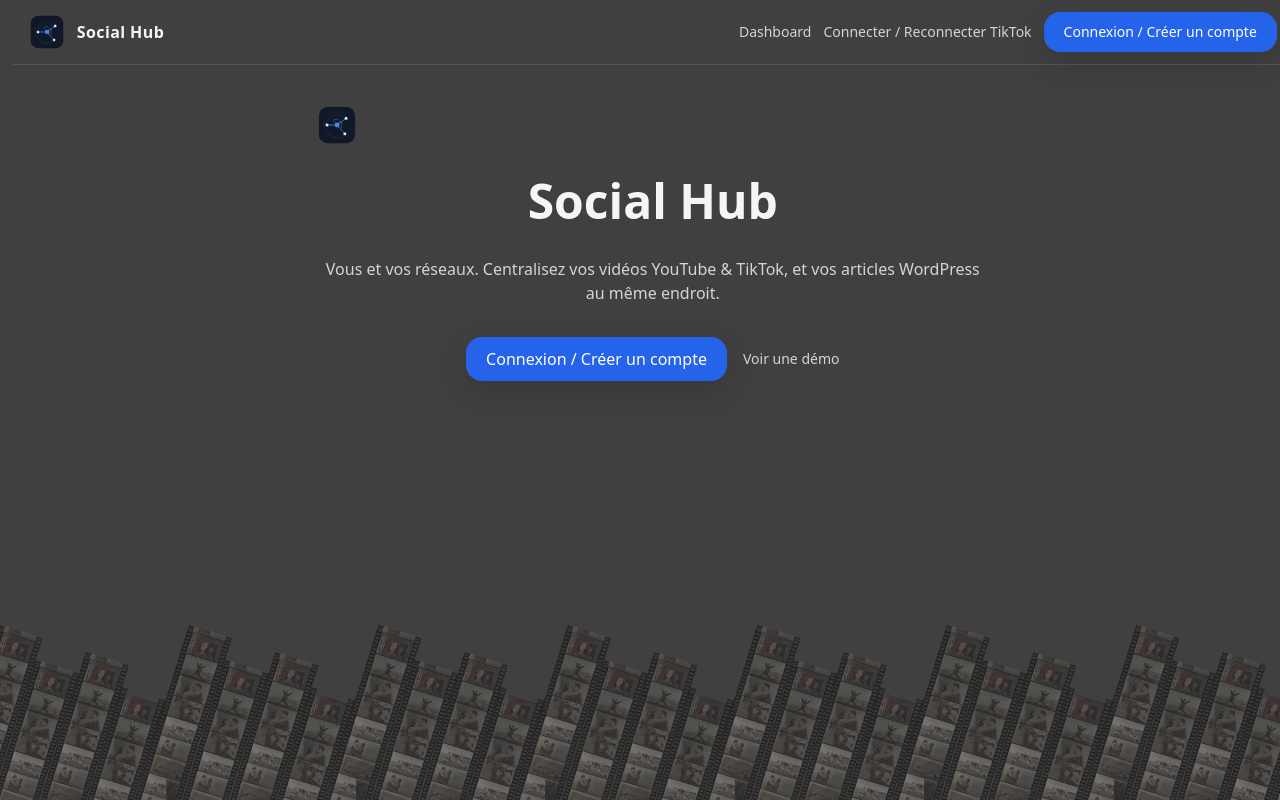
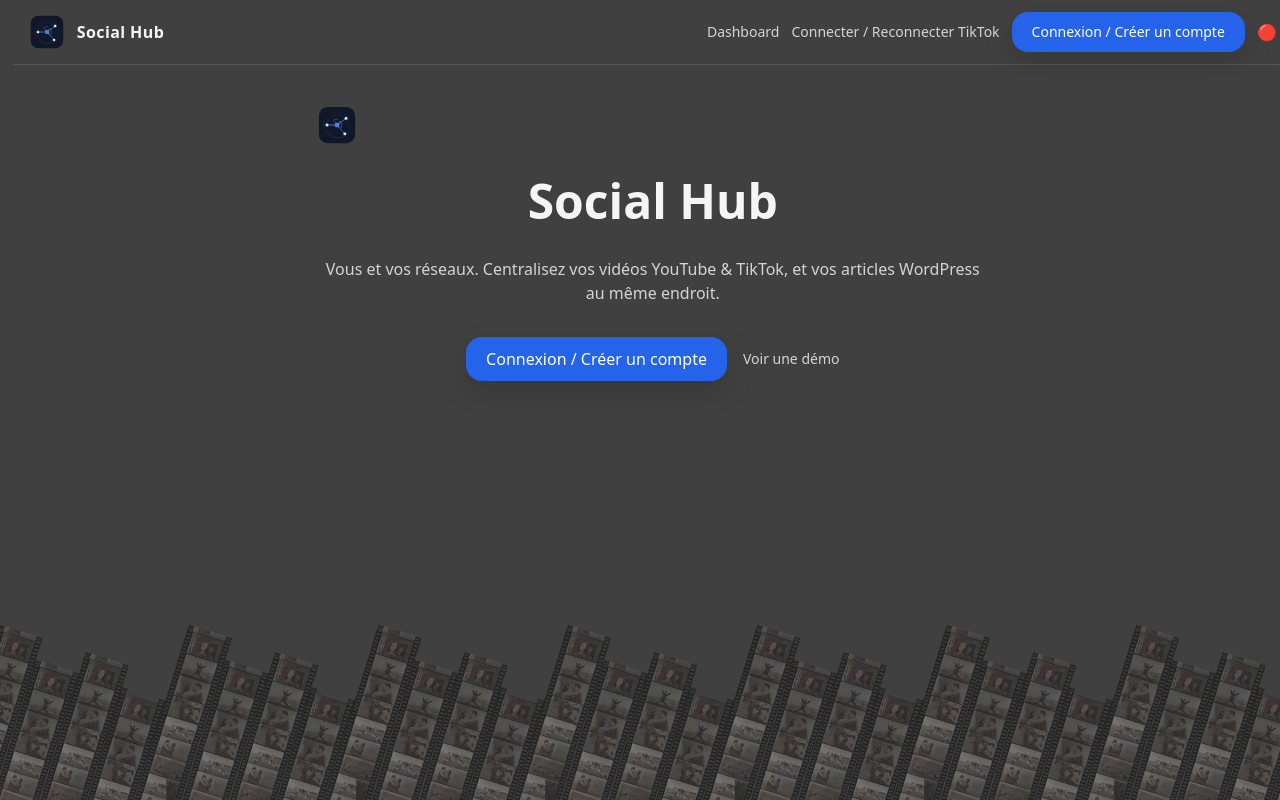
Before and after one commit to Paullux/SocialHubDashboard, a Next.js app: page / in a window 1280 px wide. Built offline with nearby package versions, Linux system fonts and the light colour scheme; no server answers.

Commit message:
chore: redeploy

```diff
--- /dev/null
+++ b/app/api/auth/status/route.ts
@@ -0,0 +1,7 @@
+import { NextResponse } from "next/server";
+import { getTikTokToken } from "@/lib/tiktok/store"; // ta fonction qui lit en BDD
+
+export async function GET() {
+  const token = await getTikTokToken();
+  return NextResponse.json({ connected: !!token });
+}
--- a/components/Navbar.tsx
+++ b/components/Navbar.tsx
@@ -1,11 +1,20 @@
 // components/Navbar.tsx
 "use client";
-
+import { useEffect, useState } from "react";
 import Image from "next/image";
 import Link from "next/link";
 import Button from "./Button";
 
 export default function Navbar() {
+  const [connected, setConnected] = useState<boolean | null>(null);
+
+  useEffect(() => {
+    fetch("/api/auth/status")
+      .then((res) => res.json())
+      .then((data) => setConnected(data.connected))
+      .catch(() => setConnected(false));
+  }, []);
+
   return (
     <header className="border-b border-white/10">
       <div className="container flex h-16 items-center justify-between">
@@ -29,13 +38,21 @@
             Dashboard
           </Link>
 
-          <Link href="/api/auth/tiktok" className="text-sm text-neutral-300 hover:text-white">
+          <Link
+            href="/api/auth/tiktok"
+            className="text-sm text-neutral-300 hover:text-white"
+          >
             Connecter / Reconnecter TikTok
           </Link>
 
           <Button asChild className="text-sm">
             <Link href="/auth/login">Connexion / Créer un compte</Link>
           </Button>
+          {connected !== null && (
+            <span title={connected ? "TikTok connecté" : "TikTok déconnecté"}>
+              {connected ? "🟢" : "🔴"}
+            </span>
+          )}
         </nav>
       </div>
     </header>
```
